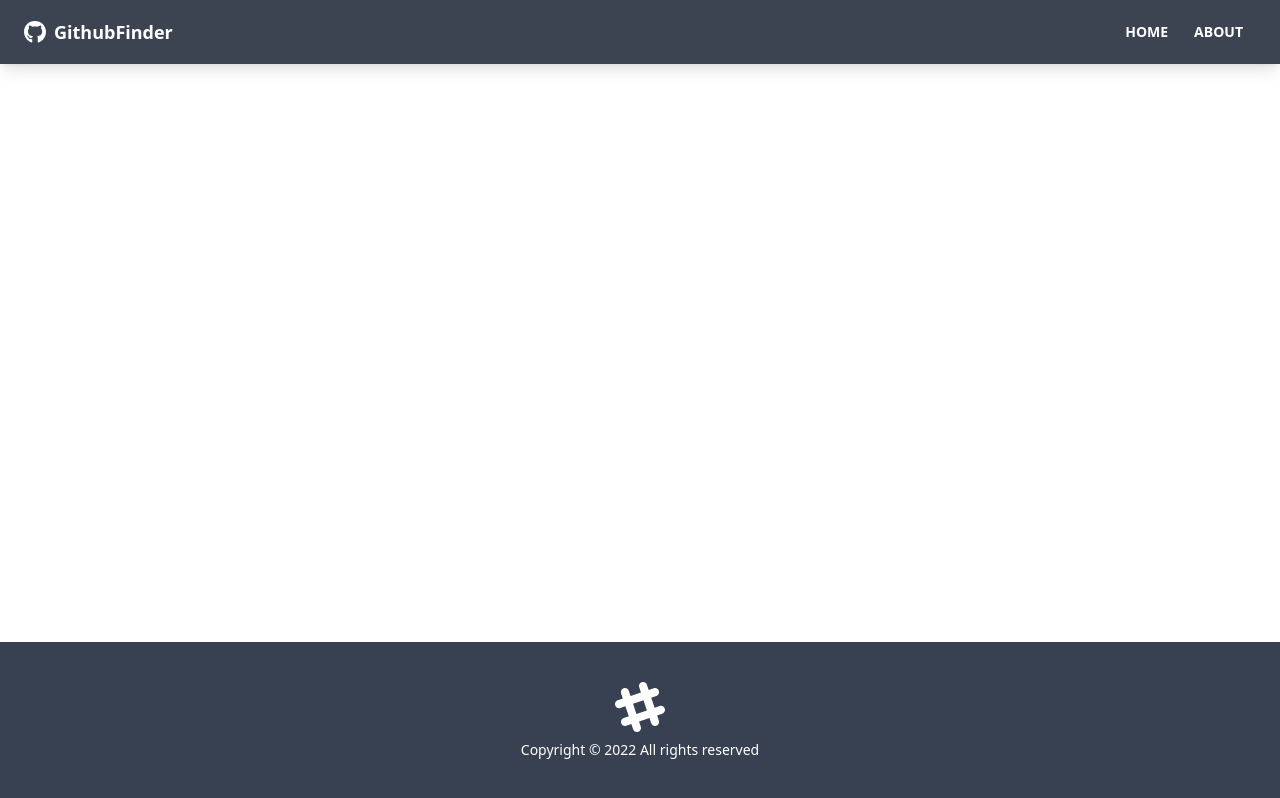
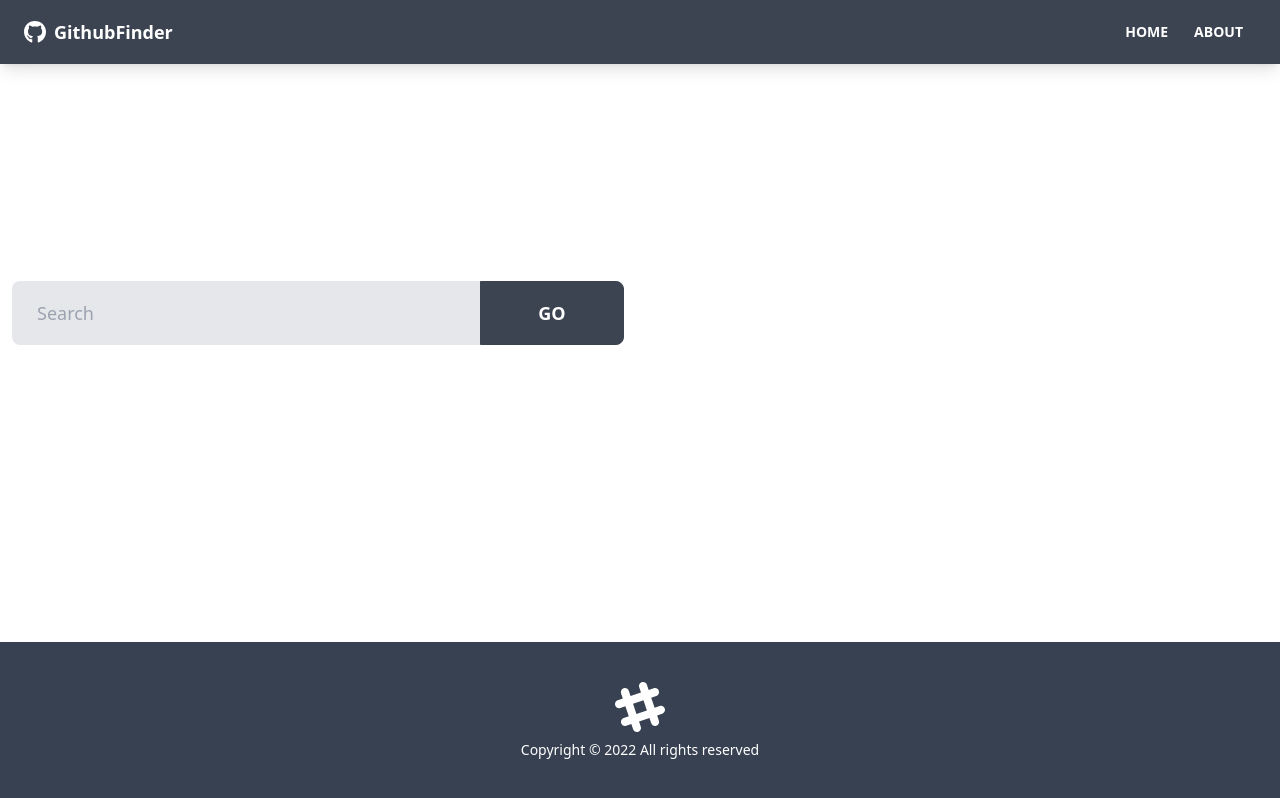
Before and after one commit to and1son/github-finder, a React (Create React App) app: page / in a window 1280 px wide. Built offline with nearby package versions, Linux system fonts and the light colour scheme; the HTML template or start-up script is replaced by a standard one.

Commit message:
user search component

```diff
--- /dev/null
+++ b/src/components/users/UserSearch.jsx
@@ -0,0 +1,55 @@
+import { useState, useContext } from 'react'
+import GithubContext from '../../context/github/GithubContext'
+
+function UserSearch() {
+
+    const [text, setText] = useState('')
+    const { users } = useContext(GithubContext)
+
+    const handleChange = (e) => {
+        setText(e.target.value)
+    }
+
+    const handleSubmit = (e) => {
+        e.preventDefault()
+        if (text === '') {
+            alert('Please enter something')
+        } else {
+            // search users
+
+            setText('')
+        }
+    }
+
+    return <div className="grid grid-cols-1 xl:grid-cols-2 lg:grid-cols-2 md:grid-cols-2 mb-8 gap-8">
+        <div>
+            <form onSubmit={handleSubmit}>
+                <div className="form-control">
+                    <div className="relative">
+                        <input
+                            type="text"
+                            className="w-full pr-40 bg-gray-200 input input-lg text-black"
+                            placeholder="Search"
+                            value={text}
+                            onChange={handleChange}
+                        />
+
+                        <button type="submit" className="absolute top-0 right-0 rounded-l-none w-36 btn btn-lg">Go</button>
+                    </div>
+                </div>
+
+
+            </form>
+
+        </div>
+        {users.length > 0 && (
+            <div>
+                <button className="btn btn-ghost btn-lg">Clear</button>
+            </div>
+        )}
+
+
+    </div>;
+}
+
+export default UserSearch;
--- a/src/pages/Home.jsx
+++ b/src/pages/Home.jsx
@@ -1,9 +1,10 @@
 import UserResults from "../components/users/UserResults";
+import UserSearch from "../components/users/UserSearch";
 
 function Home() {
     return <div>
         <h1 className="">
-            {/* search component */}
+            <UserSearch />
             <UserResults />
         </h1>
     </div>;
```
